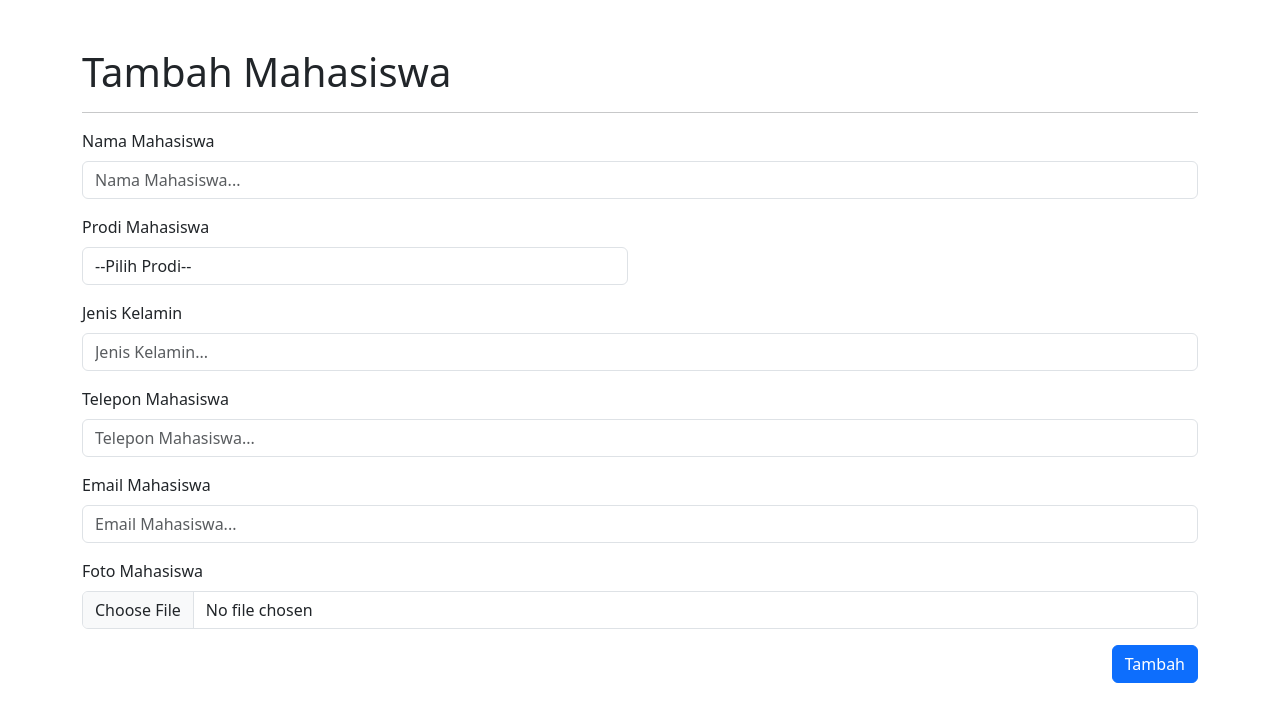
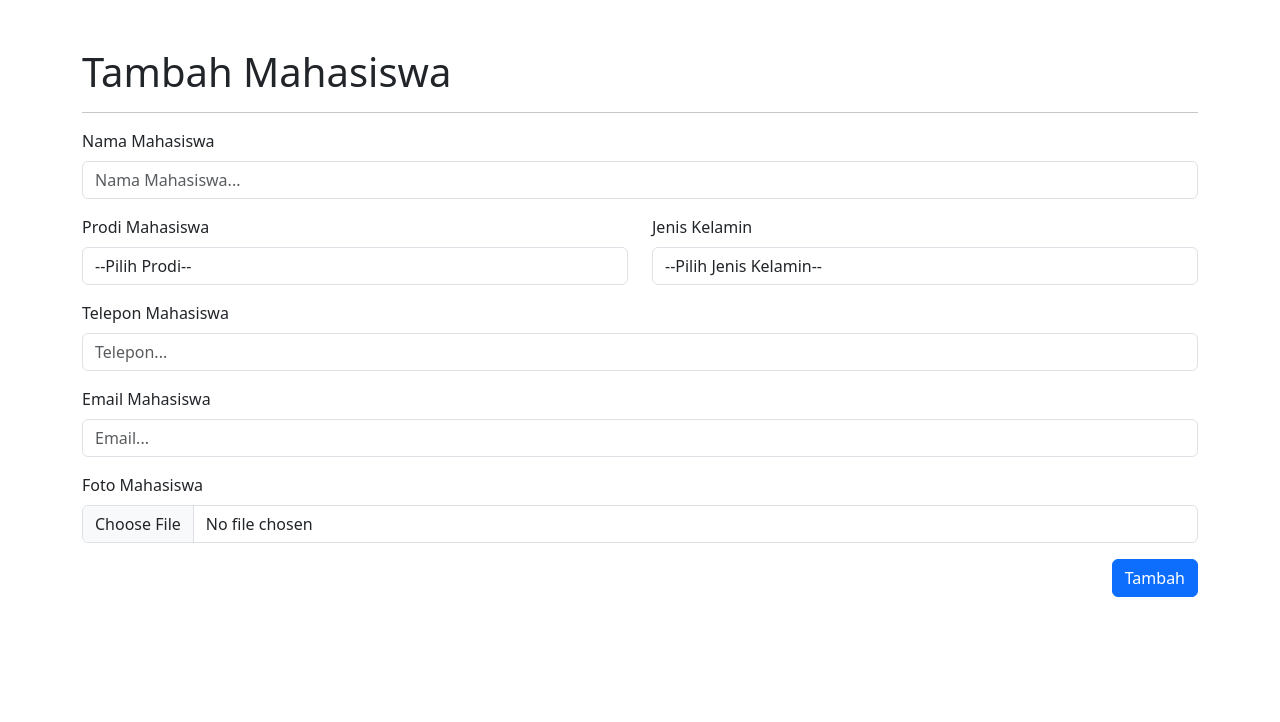
Before and after one commit to Rio-adri/Crud-php, a PHP site: page /tambah-mahasiswa.php in a window 1280 px wide. Shown: the part 56-778 px from the top of the page. Run offline with PHP 8.4, Linux system fonts and the light colour scheme; some libraries are stand-ins or nearby versions.

Commit message:
Menambahkan Data Mahasiswa part 2

```diff
--- a/config/controller.php
+++ b/config/controller.php
@@ -59,4 +59,23 @@ function delete_barang($id_barang) {
     return mysqli_affected_rows($db);
 }
 
+
+// fungsi menambahkan data mahasiswa
+function create_mahasiswa ($post) {
+    global $db;
+
+    $nama = $post['nama'];
+    $prodi = $post['prodi'];
+    $jenis_kelamin = $post['jk'];
+    $telepon = $post['telepon'];
+    $email = $post['email'];
+    $foto = $post['foto'];
+
+    // query tambat data
+    $query = "INSERT INTO mahasiswa VALUES(null, '$nama', '$prodi','$jenis_kelamin', '$telepon', '$email', '$foto')";
+
+    mysqli_query($db, $query);
+
+    return mysqli_affected_rows($db);
+}
 ?>
--- a/detail-mahasiswa.php
+++ b/detail-mahasiswa.php
@@ -47,7 +47,7 @@ $mahasiswa = select("SELECT * FROM mahasiswa WHERE id_mahasiswa = $id_mahasiswa"
 
             <tr>
                 <td width="50%">Foto</td>
-                <td><a href="./assets/img/foto.png"> <img src="./assets/img/foto.png" alt=""></a></td>
+                <td><a href="./assets/img/<?= $mahasiswa['foto'];?>"> <img src="./assets/img/<?= $mahasiswa['foto'];?>" alt=""></a></td>
             </tr>
 
         </table>
@@ -55,8 +55,6 @@ $mahasiswa = select("SELECT * FROM mahasiswa WHERE id_mahasiswa = $id_mahasiswa"
     </div>
 
 
-
-
 <!-- footer -->
 <?php
 include "./layout/footer.php";
--- a/tambah-mahasiswa.php
+++ b/tambah-mahasiswa.php
@@ -6,7 +6,7 @@ include './layout/header.php';
 if (isset($_POST['tambah'])) {
     if (create_mahasiswa($_POST) > 0) {
         echo "<script>
-                alert('Data Mahasiswa berhaisl ditambahkan');
+                alert('Data Mahasiswa berhasil ditambahkan');
                 document.location.href = 'mahasiswa.php';
              </script>";
     } else {
@@ -38,18 +38,23 @@ if (isset($_POST['tambah'])) {
                         <option value="Manajemen Informatika">Manajemen Informatika</option>
                     </select>
                 </div>
+                <div class="mb-3 col-6">
+                    <label for="jk" class="form-label">Jenis Kelamin</label>
+                    <select name="jk" id="jk" class="form-control" required>
+                        <option value="">--Pilih Jenis Kelamin--</option>
+                        <option value="Laki-laki">Laki-laki</option>
+                        <option value="Perempuan">Perempuan</option>
+                    </select>
+                </div>
             </div>
-            <div class="mb-3">
-                <label for="jk" class="form-label">Jenis Kelamin</label>
-                <input type="text" class="form-control" id="jk" name="jk" placeholder="Jenis Kelamin..." required>
-            </div>
+
             <div class="mb-3">
                 <label for="telepon" class="form-label">Telepon Mahasiswa</label>
-                <input type="text" class="form-control" id="telepon" name="telepon" placeholder="Telepon Mahasiswa..." required>
+                <input type="number" class="form-control" id="telepon" name="telepon" placeholder="Telepon..." required>
             </div>
             <div class="mb-3">
                 <label for="email" class="form-label">Email Mahasiswa</label>
-                <input type="email" class="form-control" id="email" name="email" placeholder="Email Mahasiswa..." required>
+                <input type="email" class="form-control" id="email" name="email" placeholder="Email..." required>
             </div>
             <div class="mb-3">
                 <label for="foto" class="form-label">Foto Mahasiswa</label>
```
